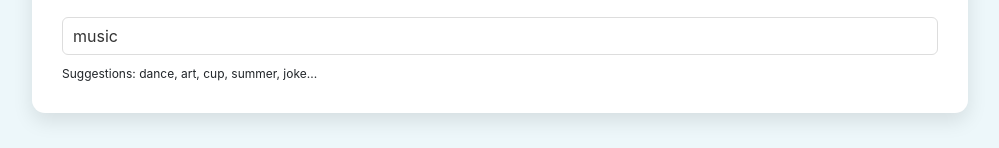
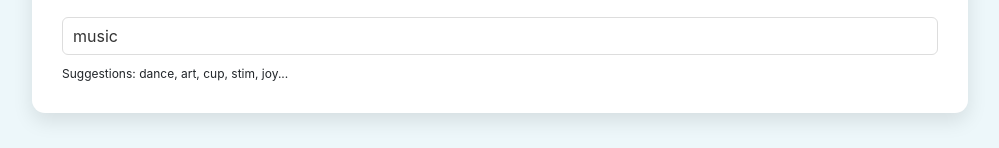
Before and after one commit to r3llie/r3-dictionary-app, a React (Create React App) app: page / in a window 1280 px wide. Shown: the part 279-427 px from the top of the page, without its empty margins (140-1139 px from the left). Built offline with nearby package versions, Linux system fonts and the light colour scheme; no server answers.

Commit message:
changes suggested words

```diff
--- a/src/Dictionary.js
+++ b/src/Dictionary.js
@@ -54,7 +54,7 @@ function handlePexelsResponse(response) {
             defaultValue={props.defaultKeyword} />
           </form>
           <div className="hint">
-            Suggestions: dance, art, cup, summer, joke...
+            Suggestions: dance, art, cup, stim, joy...
           </div>
         </section>
 
```
